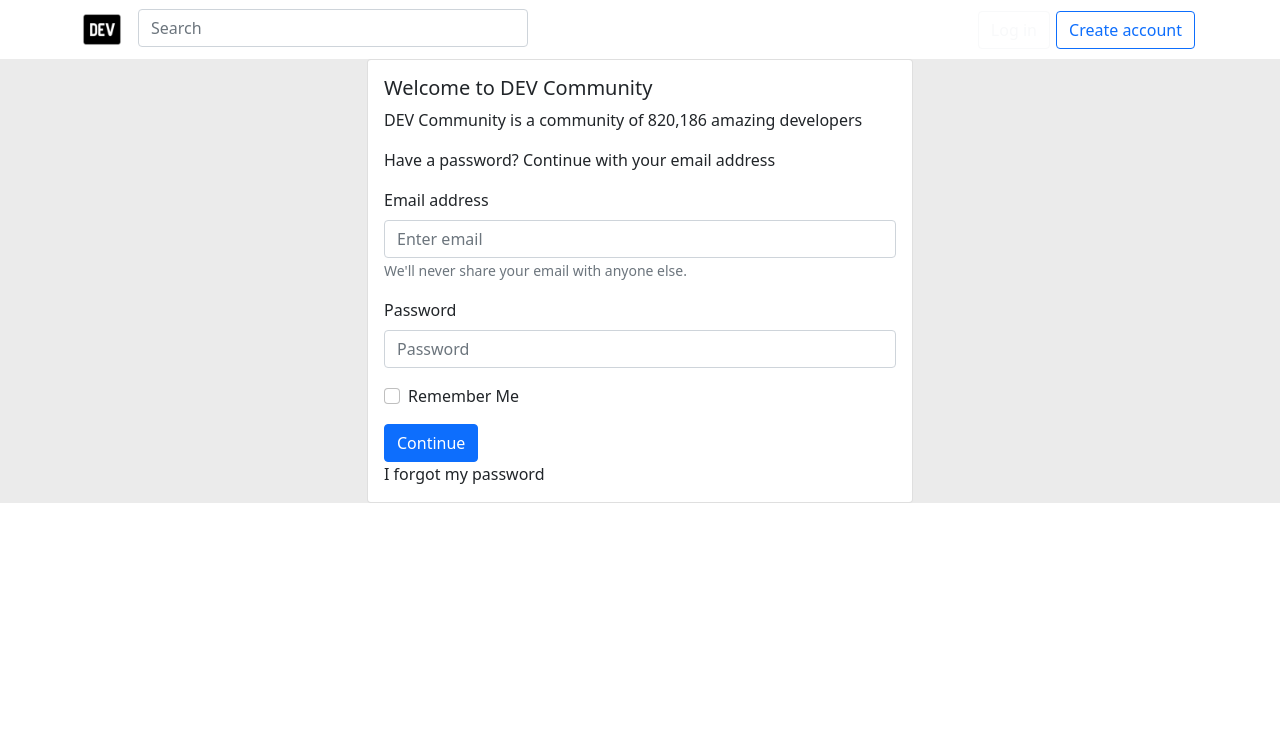
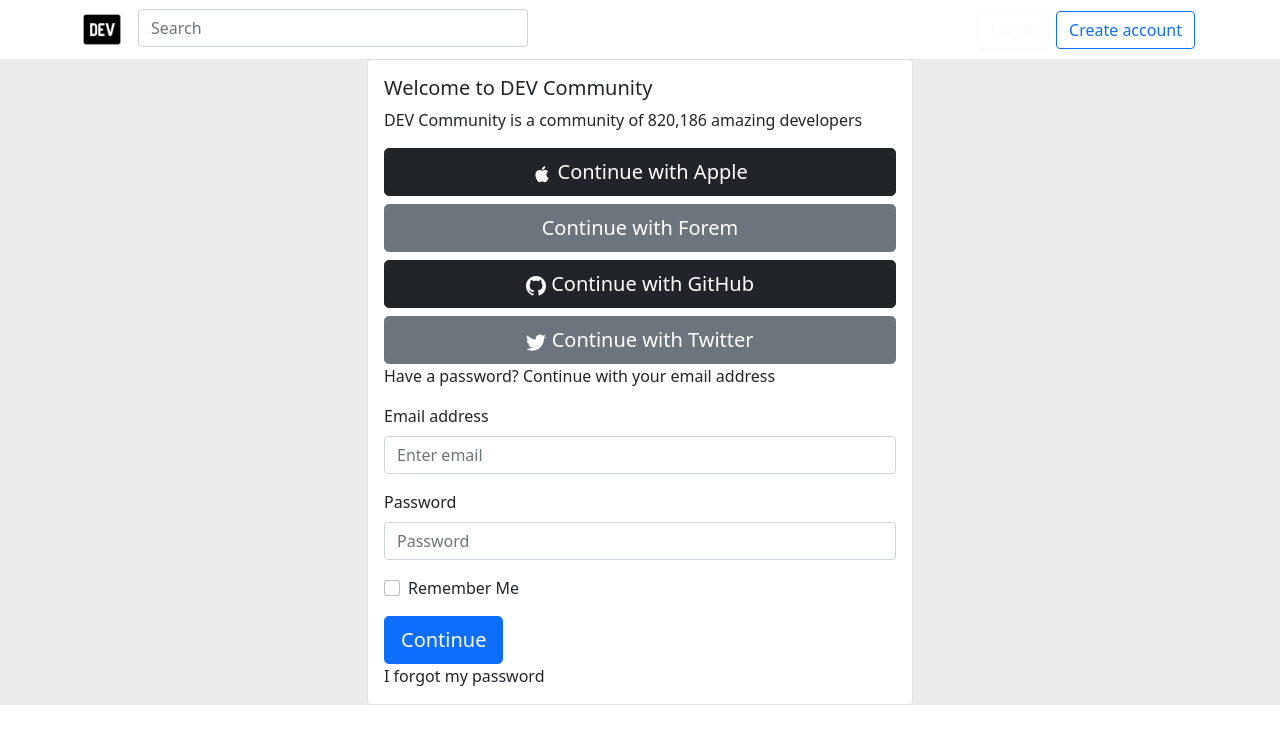
Before and after one commit to gustengo/devTo-React, a React (Create React App) app: page / in a window 1280 px wide. Shown: the top 744 px of the page. Built offline with nearby package versions, Linux system fonts and the light colour scheme.

Commit message:
Vista login mejorada

```diff
--- a/package.json
+++ b/package.json
@@ -10,6 +10,7 @@
     "react": "^17.0.2",
     "react-bootstrap": "^2.2.1",
     "react-dom": "^17.0.2",
+    "react-icons": "^4.3.1",
     "react-scripts": "5.0.0",
     "sass": "^1.49.9",
     "web-vitals": "^2.1.4"
--- a/src/App.js
+++ b/src/App.js
@@ -1,4 +1,3 @@
-
 import './App.css';
 import Home from './views/LogIn'
 
--- a/src/components/LogIn/LoginCard.js
+++ b/src/components/LogIn/LoginCard.js
@@ -2,6 +2,9 @@
 import Form from 'react-bootstrap/Form'
 import Card from "react-bootstrap/Card";
 import Button from "react-bootstrap/Button";
+import { DiApple } from "react-icons/di";
+import { BsGithub, BsTwitter } from "react-icons/bs";
+
 
 function LoginCardContent() {
     //Crear Endpoints para conectar con view index.js
@@ -13,15 +16,26 @@
                         <Card.Title> Welcome to DEV Community </Card.Title>
                     </div>
                     <Card.Text> DEV Community is a community of 820,186 amazing developers </Card.Text>
+                    <div className="d-grid gap-2">
+                        <Button variant="dark" size="lg">
+                          <DiApple/>  Continue with Apple
+                        </Button>
+                        <Button variant="secondary" size="lg">
+                            Continue with Forem
+                        </Button>
+                        <Button variant="dark" size="lg">
+                           <BsGithub/> Continue with GitHub
+                        </Button>
+                        <Button variant="secondary" size="lg">
+                           <BsTwitter/> Continue with Twitter
+                        </Button>
+                    </div>
                     <Card.Text> Have a password? Continue with your email address </Card.Text>
 
                     <Form>
                         <Form.Group className="mb-3" controlId="formBasicEmail">
                             <Form.Label>Email address</Form.Label>
                             <Form.Control type="email" placeholder="Enter email" />
-                            <Form.Text className="text-muted">
-                                We'll never share your email with anyone else.
-                            </Form.Text>
                         </Form.Group>
 
                         <Form.Group className="mb-3" controlId="formBasicPassword">
@@ -31,8 +45,8 @@
                         <Form.Group className="mb-3" controlId="formBasicCheckbox">
                             <Form.Check type="checkbox" label="Remember Me" />
                         </Form.Group>
-                        <Button variant="primary" type="submit">
-                           Continue
+                        <Button variant="primary" type="submit" size="lg">
+                            Continue
                         </Button>
                     </Form>
                     <Card.Text> I forgot my password </Card.Text>
```
Also changed, not shown: src/components/LogIn/LoginCard.scss (added), 1 other file (tests, documents, lock files or other folders).
